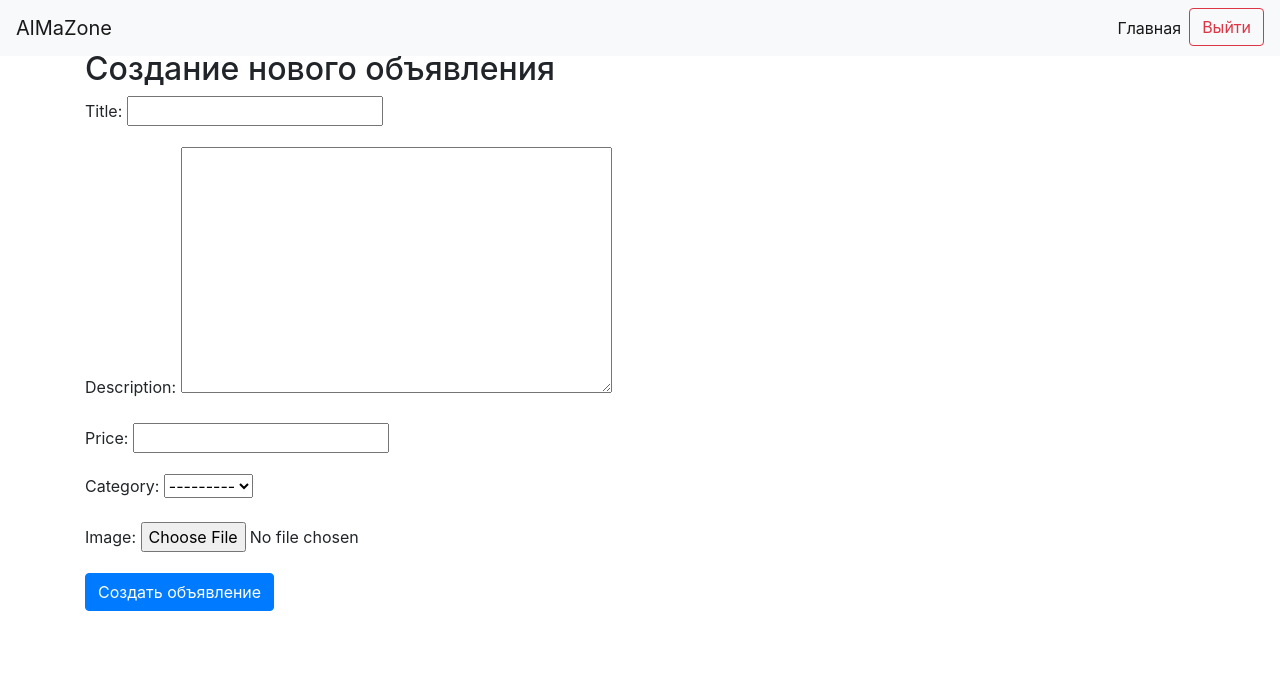
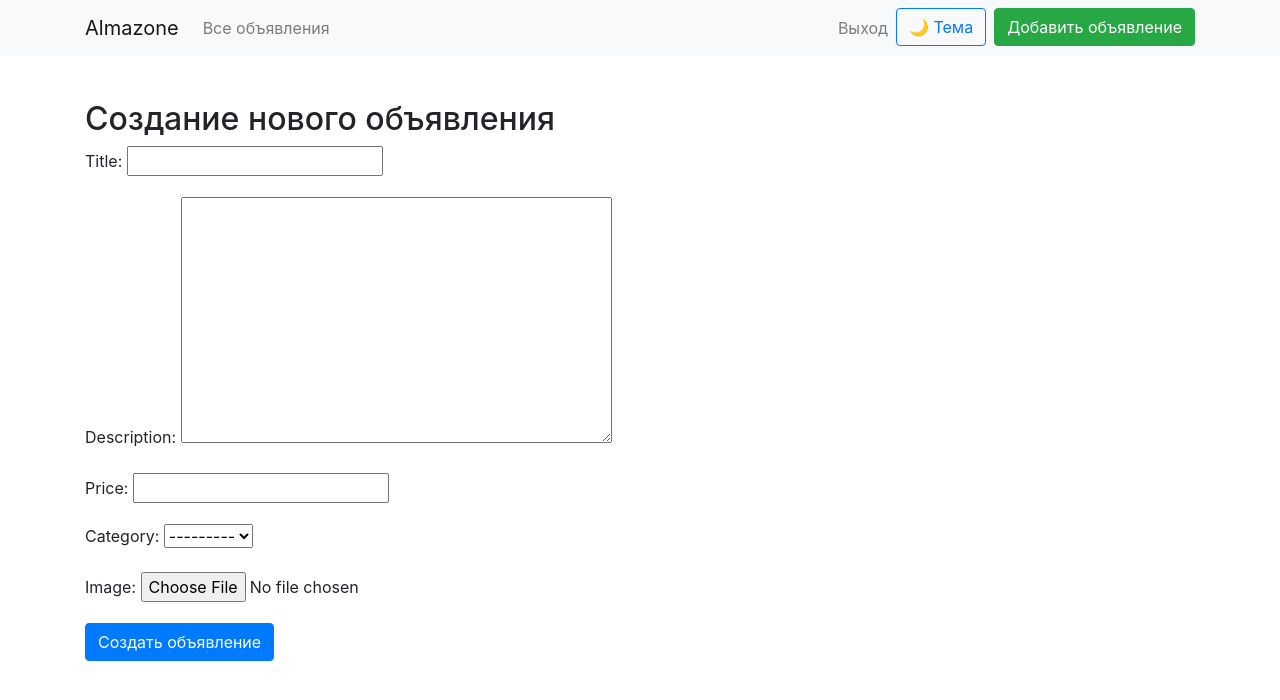
Before and after one commit to Strabenwalse/almazone, a Django app: page /create/ in a window 1280 px wide. Shown: the top 700 px of the page. Run offline with Django 4.2, Linux system fonts and the light colour scheme; the visitor is signed in with stand-in values (Sample User, id 1); data that the repository does not hold is empty; some libraries are stand-ins or nearby versions.

Commit message:
izmenenya temy

```diff
--- a/package.json
+++ /dev/null
@@ -1,5 +0,0 @@
-{
-  "devDependencies": {
-    "tailwindcss": "^4.1.4"
-  }
-}
--- a/sitte/urls.py
+++ b/sitte/urls.py
@@ -7,8 +7,9 @@ from django.conf.urls.static import static
 from . import views
 from django.contrib.auth import views as auth_views
 from .views import ad_create
-
+from sitte.views import ad_list
 urlpatterns = [
+    path('', ad_list, name='index'),
     path('', views.ad_list, name='ad_list'),
     path('create/', ad_create, name='ad_create'),
     path('logout/', auth_views.LogoutView.as_view(), name='logout'),
--- a/sitte/views.py
+++ b/sitte/views.py
@@ -1,37 +1,17 @@
 from django.shortcuts import render, get_object_or_404, redirect
 from django.contrib.auth.decorators import login_required
 from django.urls import reverse
+from django.core.paginator import Paginator
+from django.http import JsonResponse
 from .forms import AdForm, ProductForm
+from .models import Ad, Category
 
 # Главная страница
 def some_view(request):
     return redirect(reverse('ad_list'))
-from django.core.paginator import Paginator
-from django.http import JsonResponse
-from django.shortcuts import render
-from .models import Ad, Category
 
+# Список объявлений с фильтрацией, сортировкой и AJAX поддержкой
 def ad_list(request):
-    ads = Ad.objects.all()
-    category = request.GET.get('category')
-    min_price = request.GET.get('min_price')
-    max_price = request.GET.get('max_price')
-
-    if category:
-        ads = ads.filter(category__id=category)
-    if min_price:
-        ads = ads.filter(price__gte=min_price)
-    if max_price:
-        ads = ads.filter(price__lte=max_price)
-
-    if request.headers.get('x-requested-with') == 'XMLHttpRequest':
-        return render(request, 'partials/ad_items.html', {'ads': ads})
-
-    categories = Category.objects.all()
-    return render(request, 'ads/ad_list.html', {'ads': ads, 'categories': categories})
-
-def ad_list(request):
-    # Обработка фильтров
     search_query = request.GET.get('q', '')
     category_id = request.GET.get('category', '')
     price_min = request.GET.get('price_min', '')
@@ -56,33 +36,28 @@ def ad_list(request):
     else:
         ads = ads.order_by('-created_at')
 
-    # Пагинация
+    paginator = Paginator(ads, 9)
     page = request.GET.get('page', 1)
-    paginator = Paginator(ads, 9)  # 9 объявлений на страницу
     ads_page = paginator.get_page(page)
 
-    # Если запрос через AJAX, возвращаем только список
-    if request.is_ajax():
-        return render(request, 'partials/ad_items.html', {'ads': ads_page})
-
-    return render(request, 'ads/ad_list.html', {
+    context = {
         'ads': ads_page,
         'categories': Category.objects.all(),
         'selected_category': category_id,
         'price_min': price_min,
         'price_max': price_max,
         'sort_by': sort_by
-    })
+    }
+
+    if request.headers.get('x-requested-with') == 'XMLHttpRequest':
+        return render(request, 'partials/ad_items.html', context)
 
     return render(request, 'ads/ad_list.html', context)
-
 
 # Детали объявления
 @login_required
 def ad_edit(request, pk):
     ad = get_object_or_404(Ad, pk=pk)
-
-    # Проверяем, является ли текущий пользователь автором объявления
     if ad.author != request.user:
         return redirect('ad_list')
 
@@ -100,8 +75,6 @@ def ad_edit(request, pk):
 @login_required
 def ad_delete(request, pk):
     ad = get_object_or_404(Ad, pk=pk)
-
-    # Проверяем, является ли текущий пользователь автором объявления
     if ad.author != request.user:
         return redirect('ad_list')
 
@@ -117,8 +90,6 @@ def ad_create(request):
             ad = form.save(commit=False)
             ad.author = request.user
             ad.save()
-
-            # Отладка (можно убрать позже)
             print(f"Загружено изображение: {ad.image.url if ad.image else 'Нет изображения'}")
             return redirect('ad_list')
     else:
@@ -131,7 +102,7 @@ def index(request):
     ads = Ad.objects.all().order_by('-created_at')
     return render(request, 'base.html', {'ads': ads})
 
-# Создание продукта (если нужно)
+# Создание продукта
 def create_product(request):
     if request.method == "POST":
         form = ProductForm(request.POST, request.FILES)
@@ -149,6 +120,7 @@ def create_product(request):
 def my_ads(request):
     ads = Ad.objects.filter(author=request.user)
     return render(request, 'my_ads.html', {'ads': ads})
+
 # Детали объявления
 def ad_detail(request, pk):
     ad = get_object_or_404(Ad, pk=pk)
--- a/templates/base.html
+++ b/templates/base.html
@@ -1,53 +1,66 @@
-<!-- templates/base.html -->
+{% load static %}
 <!DOCTYPE html>
-{% load static %}
-<html lang="ru">
+<html lang="en">
 <head>
     <meta charset="UTF-8">
-    <meta name="viewport" content="width=device-width, initial-scale=1.0">
-    <title>{% block title %}Сайт объявлений{% endblock %}</title>
-    <link rel="stylesheet" href="https://cdnjs.cloudflare.com/ajax/libs/font-awesome/5.15.1/css/all.min.css">
-    <link rel="stylesheet" href="https://stackpath.bootstrapcdn.com/bootstrap/4.5.2/css/bootstrap.min.css">
-    <style>
-        body {
-            padding-top: 50px;
-        }
-        .navbar {
-            margin-bottom: 20px;
-        }
-    </style>
+    <title>{% block title %}Мои объявления{% endblock %}</title>
+    <link rel="stylesheet" href="https://stackpath.bootstrapcdn.com/bootstrap/4.5.0/css/bootstrap.min.css">
+    <link rel="stylesheet" href="{% static 'css/style.css' %}">
 </head>
 <body>
-
-    <!-- Навигация -->
-    <nav class="navbar navbar-expand-lg navbar-light bg-light fixed-top">
-        <a class="navbar-brand" href="#">AlMaZone</a>
-        <button class="navbar-toggler" type="button" data-toggle="collapse" data-target="#navbarNav" aria-controls="navbarNav" aria-expanded="false" aria-label="Toggle navigation">
+    <!-- Навигационная панель -->
+    <nav class="navbar navbar-expand-lg fixed-top navbar-light bg-light theme-aware-navbar">
+        <div class="container">
+            <a class="navbar-brand" href="{% url 'index' %}">Almazone</a>
+            <button class="navbar-toggler" type="button" data-toggle="collapse" data-target="#navbarNav"
+                    aria-controls="navbarNav" aria-expanded="false" aria-label="Toggle navigation">
                 <span class="navbar-toggler-icon"></span>
             </button>
             <div class="collapse navbar-collapse" id="navbarNav">
+                <ul class="navbar-nav mr-auto">
+                    <li class="nav-item">
+                        <a class="nav-link" href="{% url 'ad_list' %}">Все объявления</a>
+                    </li>
+                </ul>
                 <ul class="navbar-nav ml-auto">
-                <li class="nav-item active">
-                    <a class="nav-link" href="/">Главная</a>
+                    {% if user.is_authenticated %}
+                        <!-- Выход -->
+                        <li class="nav-item">
+                            <a class="nav-link" href="{% url 'logout' %}">Выход</a>
+                        </li>
+                    {% else %}
+                        <!-- Вход и Регистрация -->
+                        <li class="nav-item">
+                            <a class="nav-link" href="{% url 'login' %}">Войти</a>
                         </li>
                         <li class="nav-item">
-                {% if user.is_authenticated %}
-                <a href="{% url 'logout' %}" class="btn btn-outline-danger">Выйти</a>
+                            <a class="nav-link" href="{% url 'signup' %}">Регистрация</a>
+                        </li>
                     {% endif %}
-
+                    <!-- Кнопка смены темы -->
+                    <li class="nav-item">
+                        <button type="button" class="btn btn-outline-primary mr-2 theme-toggle-btn" id="theme-toggle-btn">
+                            🌙 Тема
+                        </button>
+                    </li>
+                    <li class="nav-item">
+                        <a class="btn btn-success" href="{% url 'ad_create' %}">Добавить объявление</a>
                     </li>
                 </ul>
             </div>
+        </div>
     </nav>
 
-    <!-- Основное содержание -->
-    <div class="container">
-        {% block content %}{% endblock %}
+    <!-- Основной контент -->
+    <div class="container" style="padding-top: 100px;">
+        {% block content %}
+        {% endblock %}
     </div>
 
-    <!-- Скрипты -->
-    <script src="https://code.jquery.com/jquery-3.5.1.slim.min.js"></script>
-    <script src="https://cdn.jsdelivr.net/npm/@popperjs/core@2.9.1/dist/umd/popper.min.js"></script>
-    <script src="https://stackpath.bootstrapcdn.com/bootstrap/4.5.2/js/bootstrap.min.js"></script>
+    <!-- Подключение скриптов -->
+    <script src="https://code.jquery.com/jquery-3.5.1.min.js"></script>
+    <script src="https://cdn.jsdelivr.net/npm/popper.js@1.16.1/dist/umd/popper.min.js"></script>
+    <script src="https://stackpath.bootstrapcdn.com/bootstrap/4.5.0/js/bootstrap.min.js"></script>
+    <script src="{% static 'js/theme-toggle.js' %}"></script>
 </body>
 </html>
```
Also changed, not shown: djangoProject/settings.py (+12 -3 lines), sitte/filters.py (added, +7 -0 lines), templates/ads/ad_list.html (+22 -94 lines), package-lock.json (deleted). Lines whose indentation alone changed are shown as unchanged.
